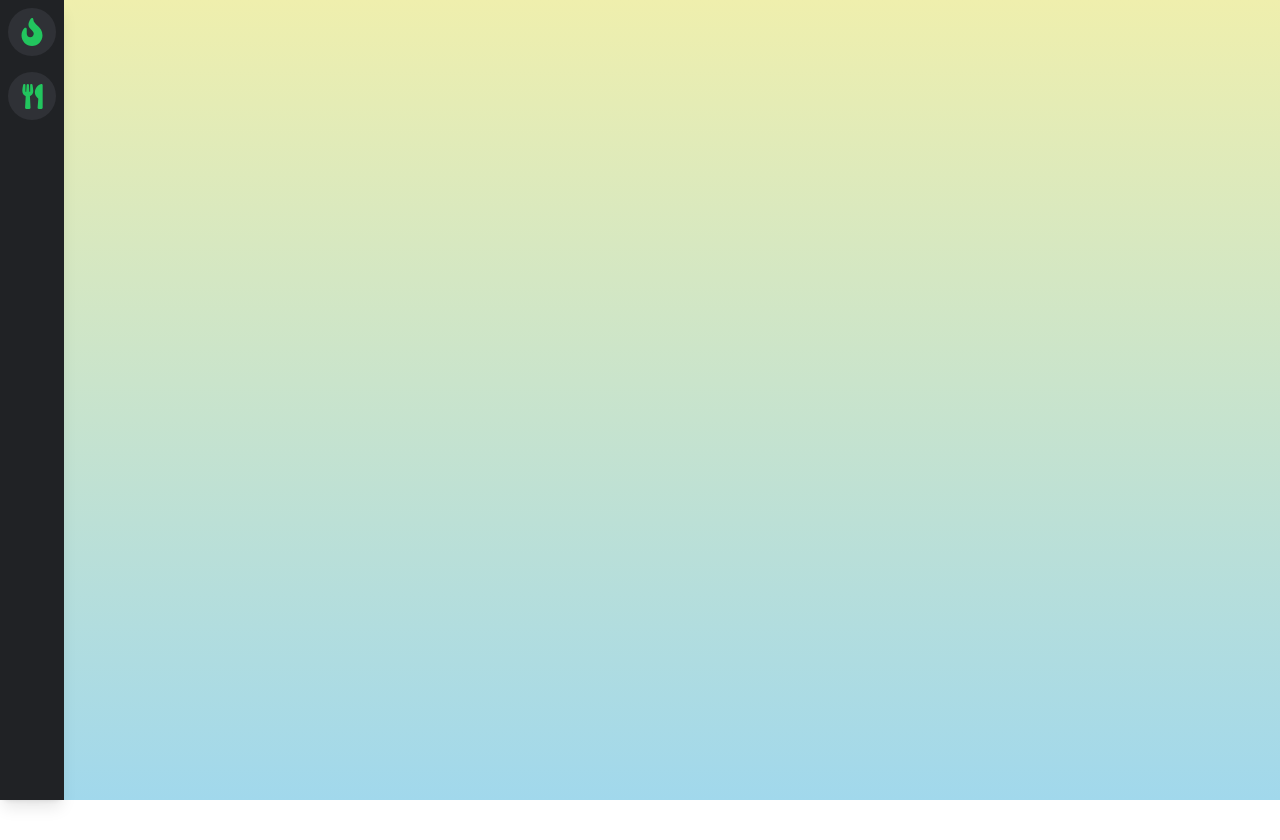
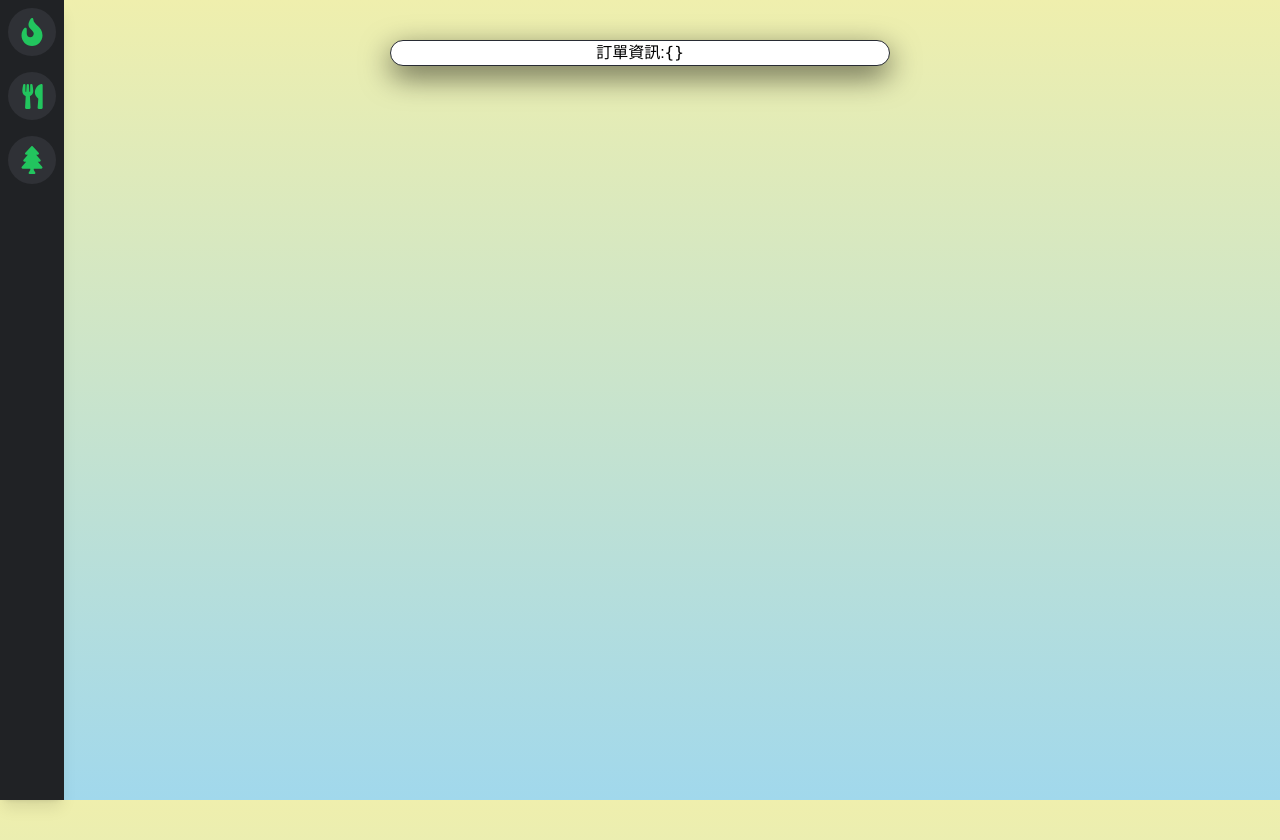
Before and after one commit to VanessaLin9/Practice-Form, a React (Create React App) app: page /#/show in a window 1280 px wide. Before the commit this address had no page. Before the commit the page ends 800 px from the top, so only its background shows below. Built offline with nearby package versions, Linux system fonts and the light colour scheme.

Commit message:
feat:show page

```diff
--- a/src/App.js
+++ b/src/App.js
@@ -1,6 +1,7 @@
 import Input from './components/Input';
 import Sec from './components/Sec'
 import SideBar from './components/Sidebar'
+import Show from './components/Show'
 import {HashRouter, Routes, Route} from 'react-router-dom'
 
 
@@ -12,6 +13,7 @@ function App() {
       <Routes>
         <Route path='/' element={<Input />}/>
         <Route path='/page2' element={<Sec />}/>
+        <Route path='/show' element={<Show />}/>
       </Routes>
     </section>
   </HashRouter>
--- a/src/components/Sec/index.jsx
+++ b/src/components/Sec/index.jsx
@@ -25,7 +25,7 @@ export default function Sec(){
       }
       return console.log(newData)
     }
-    console.log(data)
+
   }
 
   return(
@@ -105,7 +105,6 @@ export default function Sec(){
 
         <div className="inputBox submitBtn">
           <button type='submit' className="bg-gray-500 m-3 px-2 rounded">submit</button>
-          <Link to='/'>prev page</Link>
         </div>
       </form>
     </div>
--- /dev/null
+++ b/src/components/Show/index.jsx
@@ -0,0 +1,11 @@
+export default function show (props){
+ return (
+  <div className='container'>
+    <div className="flex items-center justify-center">
+      <h1>訂單資訊:</h1>
+     <pre>{JSON.stringify(props, null, 2)}</pre>
+    </div>
+  </div>
+
+ )
+}
--- a/src/components/Sidebar/index.js
+++ b/src/components/Sidebar/index.js
@@ -7,7 +7,7 @@ const SideBar = () => {
 
       <Link to='/'><SideBarIcon icon={<FaFire size="28"/>}/></Link>
       <Link to='page2'><SideBarIcon icon={<FaUtensils size="25"/>}/></Link>
-      {/* <SideBarIcon icon={<FaTree size="28"/>}/> */}
+      <Link to='show'><SideBarIcon icon={<FaTree size="28"/>}/></Link>
     </div>
   )
 }
```
